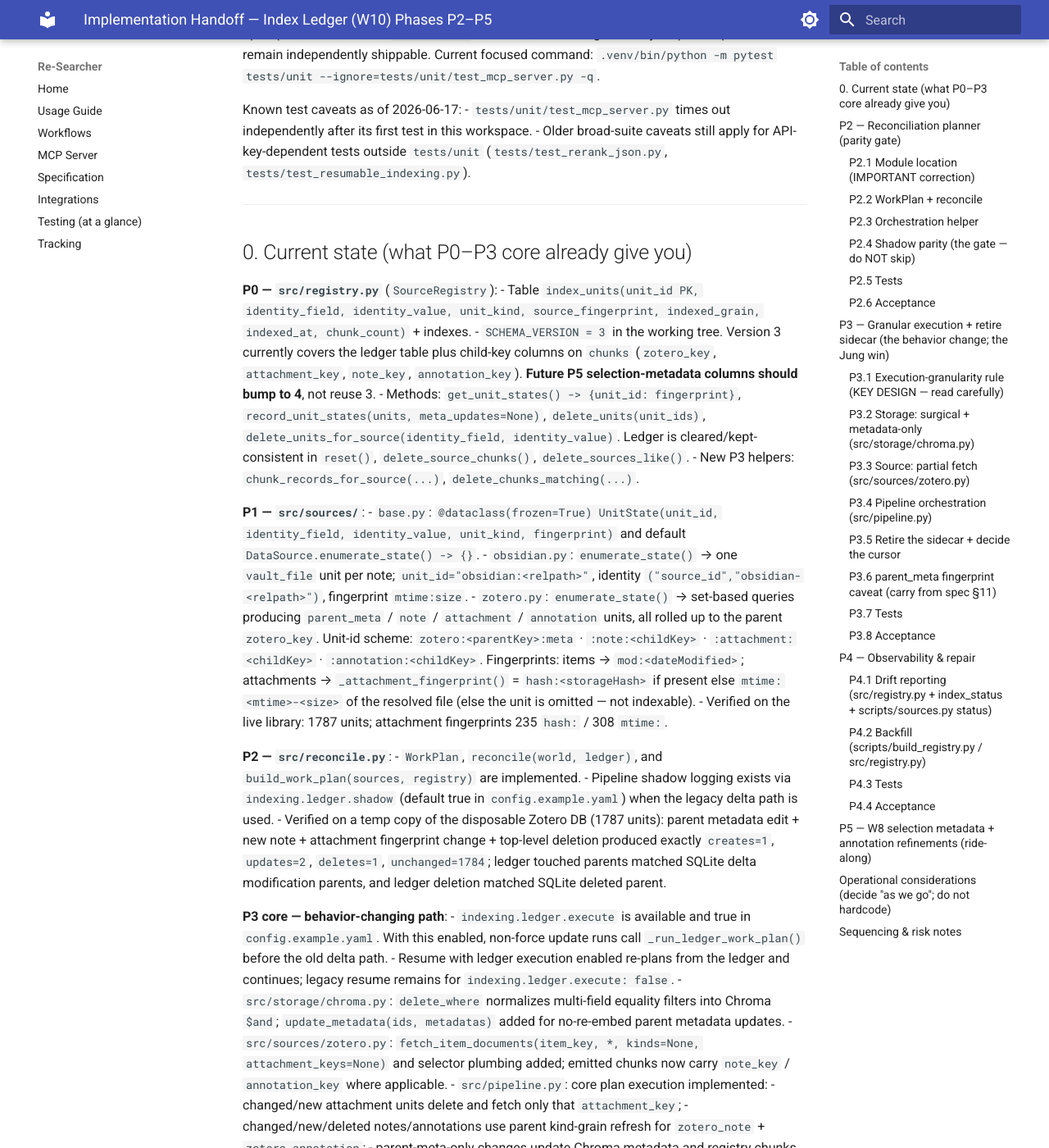
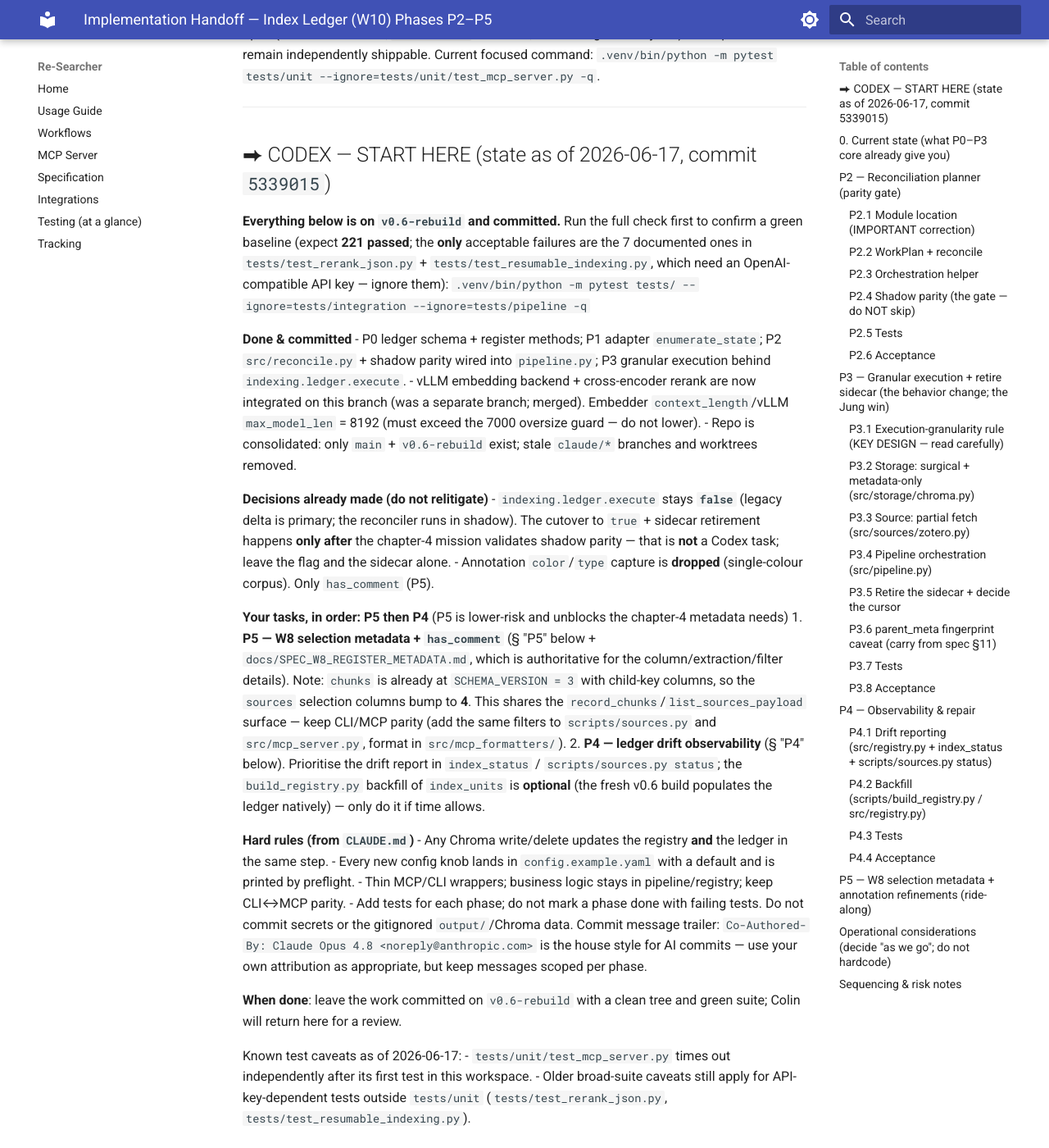
Before and after one commit to woodae99/Re-Searcher, an MkDocs documentation site: the page built from docs/SPEC_LEDGER_IMPLEMENTATION_HANDOFF.md, in a window 1280 px wide and 1400 px high, scrolled down 388 px. Shown: the whole window at 82% size. Built offline with MkDocs 1.6.1 and Material for MkDocs 9.7.7, drawn with Linux system fonts in a browser that asks for light colours.

Commit message:
chore(v0.6): default ledger.execute=false; add Codex pick-up handoff (P5→P4)
- indexing.ledger.execute defaults to false (legacy delta primary; reconciler
  runs in shadow). Cutover to true + sidecar retirement deferred to the
  chapter-4 acceptance, once shadow parity is confirmed. Matches code default.
- SPEC_LEDGER_IMPLEMENTATION_HANDOFF: add a "CODEX — START HERE" section
  capturing committed state, settled decisions, task order (P5 then P4), and
  the house rules, so the next agent can continue without re-deriving context.

Co-Authored-By: Claude Opus 4.8 <noreply@anthropic.com>

```diff
--- a/config.example.yaml
+++ b/config.example.yaml
@@ -269,7 +269,9 @@ indexing:
   ledger:
     # Behavior-changing P3 path: execute updates from the register-ledger
     # work plan instead of the legacy Zotero sidecar / vault snapshot delta.
-    execute: true
+    # Kept OFF until shadow parity (below) is confirmed on a real run; flip to
+    # true at the chapter-4 cutover, then retire the sidecar. Matches code default.
+    execute: false
     # P2 parity gate: compute the register-ledger work plan and log it beside
     # the current delta path, without letting it drive execution yet.
     shadow: true
--- a/docs/SPEC_LEDGER_IMPLEMENTATION_HANDOFF.md
+++ b/docs/SPEC_LEDGER_IMPLEMENTATION_HANDOFF.md
@@ -10,6 +10,53 @@ implemented behind `indexing.ledger.execute`**, with important cleanup/acceptanc
 (sidecar retirement, `vault_files` transition, direct integration dry-run). Each phase should remain
 independently shippable. Current focused command:
 `.venv/bin/python -m pytest tests/unit --ignore=tests/unit/test_mcp_server.py -q`.
+
+---
+
+## ⮕ CODEX — START HERE (state as of 2026-06-17, commit `5339015`)
+
+**Everything below is on `v0.6-rebuild` and committed.** Run the full check first to confirm a green
+baseline (expect **221 passed**; the **only** acceptable failures are the 7 documented ones in
+`tests/test_rerank_json.py` + `tests/test_resumable_indexing.py`, which need an OpenAI-compatible API
+key — ignore them):
+`.venv/bin/python -m pytest tests/ --ignore=tests/integration --ignore=tests/pipeline -q`
+
+**Done & committed**
+- P0 ledger schema + register methods; P1 adapter `enumerate_state`; P2 `src/reconcile.py` + shadow
+  parity wired into `pipeline.py`; P3 granular execution behind `indexing.ledger.execute`.
+- vLLM embedding backend + cross-encoder rerank are now integrated on this branch (was a separate
+  branch; merged). Embedder `context_length`/vLLM `max_model_len` = 8192 (must exceed the 7000
+  oversize guard — do not lower).
+- Repo is consolidated: only `main` + `v0.6-rebuild` exist; stale `claude/*` branches and worktrees
+  removed.
+
+**Decisions already made (do not relitigate)**
+- `indexing.ledger.execute` stays **`false`** (legacy delta is primary; the reconciler runs in
+  shadow). The cutover to `true` + sidecar retirement happens **only after** the chapter-4 mission
+  validates shadow parity — that is **not** a Codex task; leave the flag and the sidecar alone.
+- Annotation `color`/`type` capture is **dropped** (single-colour corpus). Only `has_comment` (P5).
+
+**Your tasks, in order: P5 then P4** (P5 is lower-risk and unblocks the chapter-4 metadata needs)
+1. **P5 — W8 selection metadata + `has_comment`** (§ "P5" below + `docs/SPEC_W8_REGISTER_METADATA.md`,
+   which is authoritative for the column/extraction/filter details). Note: `chunks` is already at
+   `SCHEMA_VERSION = 3` with child-key columns, so the `sources` selection columns bump to **4**.
+   This shares the `record_chunks`/`list_sources_payload` surface — keep CLI/MCP parity (add the
+   same filters to `scripts/sources.py` and `src/mcp_server.py`, format in `src/mcp_formatters/`).
+2. **P4 — ledger drift observability** (§ "P4" below). Prioritise the drift report in
+   `index_status` / `scripts/sources.py status`; the `build_registry.py` backfill of `index_units`
+   is **optional** (the fresh v0.6 build populates the ledger natively) — only do it if time allows.
+
+**Hard rules (from `CLAUDE.md`)**
+- Any Chroma write/delete updates the registry **and** the ledger in the same step.
+- Every new config knob lands in `config.example.yaml` with a default and is printed by preflight.
+- Thin MCP/CLI wrappers; business logic stays in pipeline/registry; keep CLI↔MCP parity.
+- Add tests for each phase; do not mark a phase done with failing tests. Do not commit secrets or
+  the gitignored `output/`/Chroma data. Commit message trailer:
+  `Co-Authored-By: Claude Opus 4.8 <noreply@anthropic.com>` is the house style for AI commits — use
+  your own attribution as appropriate, but keep messages scoped per phase.
+
+**When done**: leave the work committed on `v0.6-rebuild` with a clean tree and green suite; Colin
+will return here for a review.
 
 Known test caveats as of 2026-06-17:
 - `tests/unit/test_mcp_server.py` times out independently after its first test in this workspace.
```
